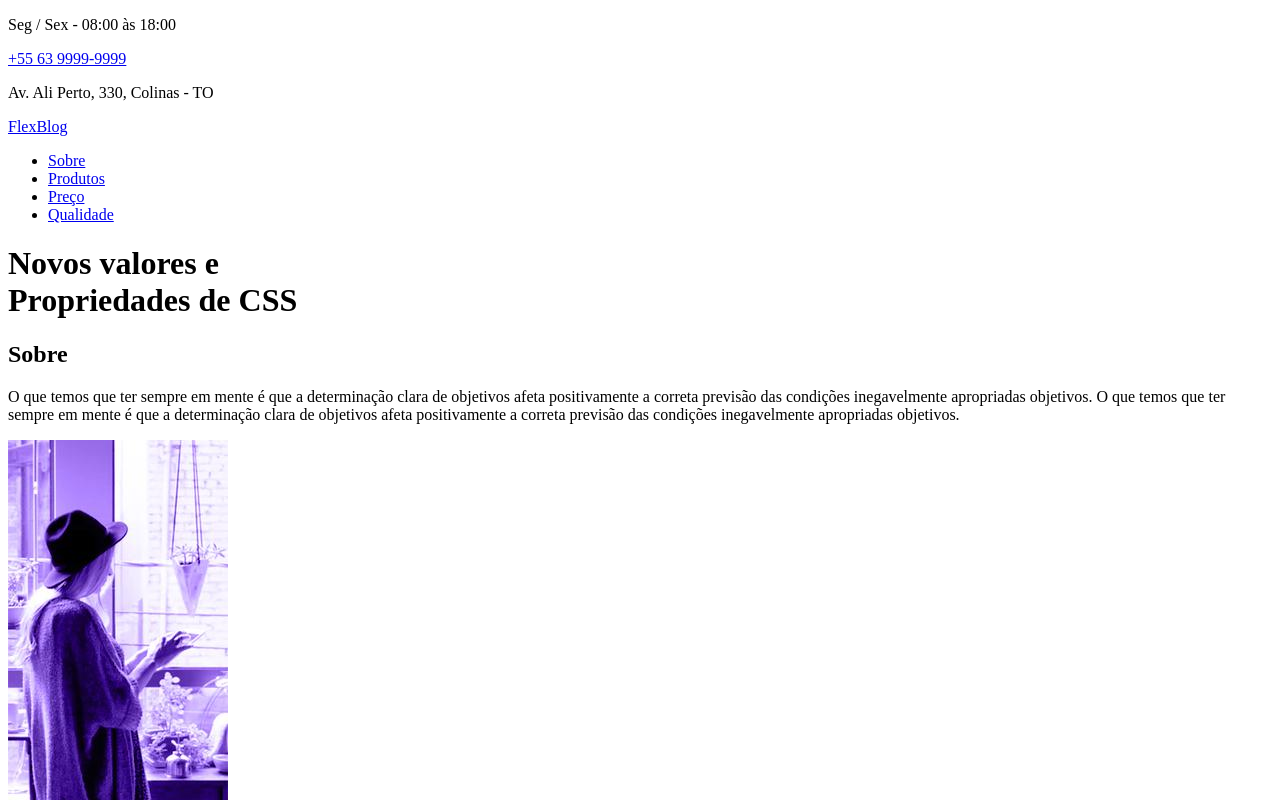
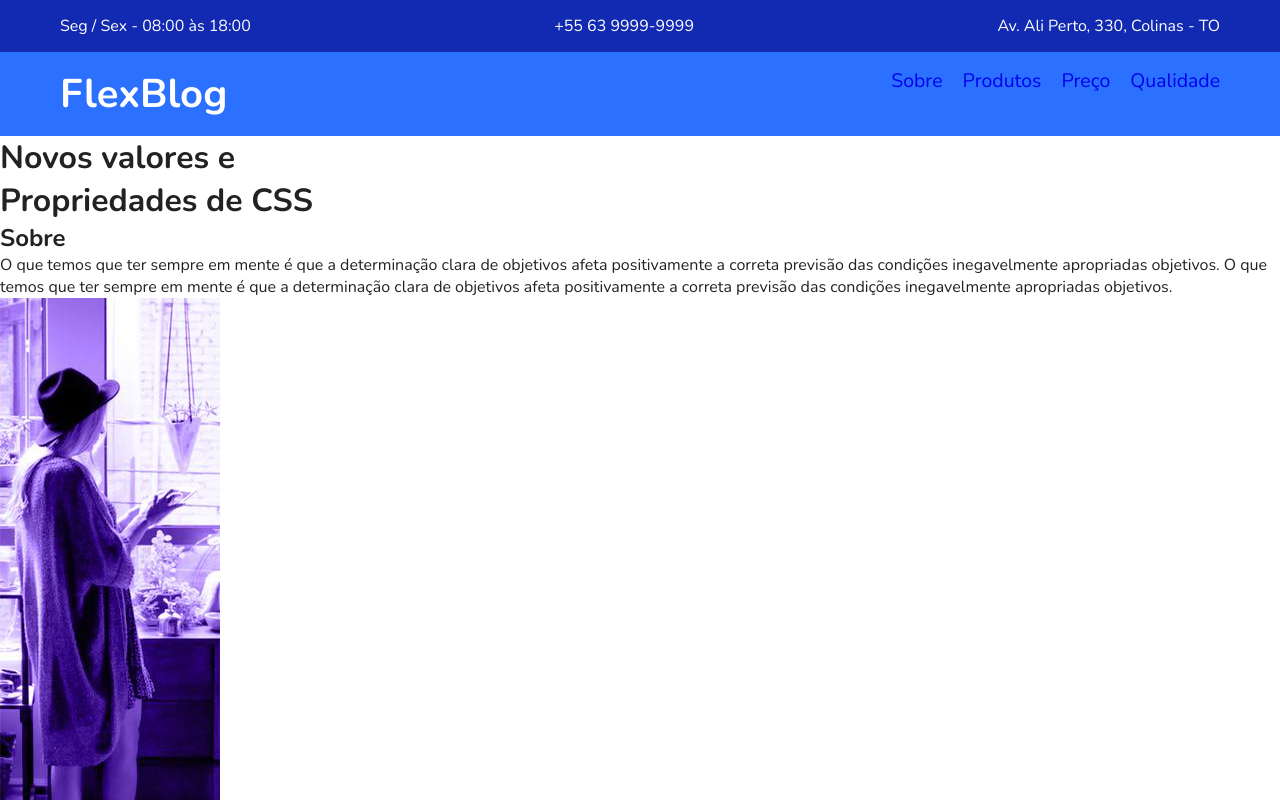
Before and after one commit to AntonielAureliano/flexbox, a plain HTML site: page index.html in a window 1280 px wide. Shown: the top 800 px of the page. Drawn offline with nearby package versions, Linux system fonts and the light colour scheme.

Commit message:
Estilizando menu.

```diff
--- a/index.html
+++ b/index.html
@@ -10,7 +10,7 @@
 
 <body>
     <div class="superinfo-bg">
-        <div class="superint">
+        <div class="superinfo">
             <p>Seg / Sex - 08:00 às 18:00</p>
             <a href="+55 63 9999-9999">+55 63 9999-9999</a>
             <p>Av. Ali Perto, 330, Colinas - TO</p>
@@ -22,7 +22,7 @@
             <div class="menu-logo">
                 <a href="#">FlexBlog</a>
             </div>
-            <nav>
+            <nav class="menu-nav">
                 <ul>
                     <li><a href="#sobre">Sobre</a></li>
                     <li><a href="#produtos">Produtos</a></li>
@@ -42,7 +42,7 @@
 
                 O que temos que ter sempre em mente é que a determinação clara de objetivos afeta positivamente a correta previsão das condições inegavelmente apropriadas objetivos.</p>
         </div>
-        <div class="sbre-img">
+        <div class="sobre-img">
             <img src="img/sobre1.jpg" alt="Sobre 1">
         </div>
         <div class="sbre-img">
--- a/style.css
+++ b/style.css
@@ -1 +1,74 @@
-@import url("https://fonts.googleapis.com/css2?family=Montserrat:wght@400;500;700&family=Nunito:ital,wght@0,400;0,700;1,400&display=swap");
+@import url("https://fonts.googleapis.com/css2?family=Nunito:ital,wght@0,400;0,700;1,400&display=swap");
+
+body,
+h1,
+h2,
+p,
+ul,
+li,
+a {
+  margin: 0px;
+  padding: 0px;
+}
+
+body {
+  font-family: "nunito", Arial, Helvetica, sans-serif;
+  color: #222222;
+}
+
+ul {
+  list-style: none;
+}
+
+a {
+  text-decoration: none;
+}
+
+img {
+  display: block;
+  max-width: 100%;
+}
+
+* {
+  box-sizing: border-box;
+}
+
+/* super-info*/
+
+.superinfo-bg {
+  background-color: #122ab2;
+}
+
+.superinfo {
+  color: #ffffff;
+  display: flex;
+  justify-content: space-between;
+  padding: 15px 60px;
+}
+.superinfo a {
+  color: #ffffff;
+}
+
+.menu-bg {
+  background-color: #2c70ff;
+}
+
+.menu {
+  display: flex;
+  justify-content: space-between;
+  padding: 15px 60px;
+}
+
+.menu-logo {
+  font-size: 2.5rem;
+  font-weight: 700;
+}
+.menu-logo a {
+  color: #ffffff;
+}
+
+.menu-nav ul {
+  display: flex;
+  font-size: 1.215rem;
+  gap: 20px;
+}
```
